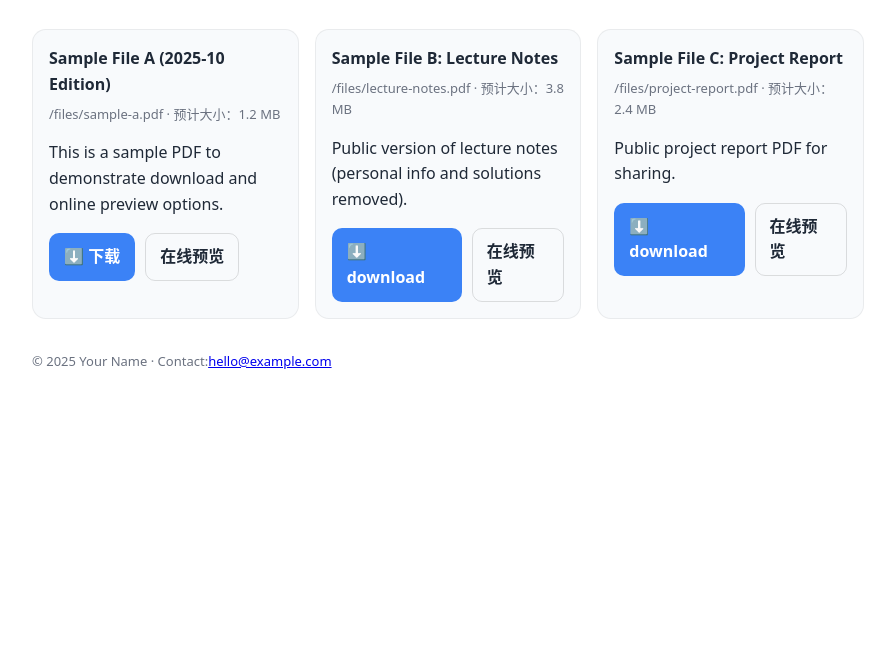
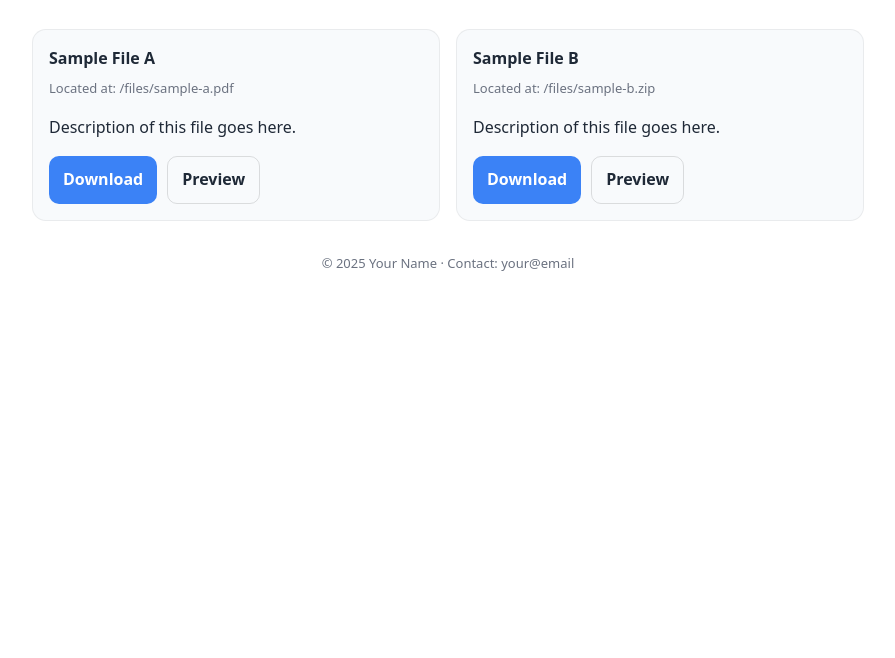
Before and after one commit to wjs780739318/Game-Project, a plain HTML site: page index.html in a window 1280 px wide. Shown: the part 142-800 px from the top of the page, without its empty margins (192-1087 px from the left). Drawn offline with Linux system fonts and the light colour scheme.

Commit message:
Update index.html

```diff
--- a/index.html
+++ b/index.html
@@ -1,19 +1,15 @@
 <!doctype html>
-<html lang="zh-Hans">
+<html lang="en">
 <head>
   <meta charset="utf-8" />
   <meta name="viewport" content="width=device-width, initial-scale=1" />
-  <title>BoardGame Project｜Your Site Name</title>
-  <meta name="description" content="download the files" />
-  <meta property="og:title" content="BoardGame Project｜Your Site Name" />
-  <meta property="og:description" content="download files here" />
-  <meta property="og:type" content="website" />
-  <link rel="icon" href="favicon.ico" />
+  <title>Public Files Download</title>
+  <meta name="description" content="Download public files from this page." />
   <style>
     :root { --bg: #ffffff; --fg: #1f2937; --muted: #6b7280; --card: #f8fafc; --brand: #3b82f6; }
     @media (prefers-color-scheme: dark){ :root{ --bg:#0b0f14; --fg:#e5e7eb; --muted:#9ca3af; --card:#111827; --brand:#60a5fa; } }
     *{ box-sizing: border-box; }
-    body{ margin:0; font-family: ui-sans-serif, system-ui, -apple-system, Segoe UI, Roboto, "PingFang SC", Helvetica, Arial, "Noto Sans CJK SC", "Microsoft YaHei", sans-serif; background:var(--bg); color:var(--fg); line-height:1.6; }
+    body{ margin:0; font-family: ui-sans-serif, system-ui, -apple-system, Segoe UI, Roboto, Helvetica, Arial, sans-serif; background:var(--bg); color:var(--fg); line-height:1.6; }
     .container{ max-width: 880px; margin: 0 auto; padding: 24px; }
     header{ padding: 24px 0 8px; }
     h1{ font-size: clamp(28px, 4vw, 36px); margin:0 0 8px; }
@@ -23,66 +19,53 @@
     .title{ font-weight:600; margin:0 0 6px; font-size: 16px; }
     .meta{ font-size: 13px; color: var(--muted); margin: 0 0 10px; }
     .actions{ display:flex; gap:10px; }
-    .btn{ appearance:none; border:1px solid transparent; background: var(--brand); color:#fff; padding:10px 14px; border-radius: 10px; font-weight:600; text-decoration:none; display:inline-flex; align-items:center; justify-content:center; }
-    .btn.secondary{ background:transparent; border-color: rgba(0,0,0,.12); color: var(--fg); }
-    .btn:focus{ outline: 2px solid var(--brand); outline-offset:2px; }
-    footer{ margin: 32px 0 12px; font-size: 13px; color: var(--muted); }
-    .badge{ display:inline-block; font-size: 12px; padding: 2px 8px; border-radius: 999px; background: rgba(59,130,246,.15); color:var(--brand); margin-left:6px; }
-    .sr-only{ position:absolute; width:1px; height:1px; padding:0; margin:-1px; overflow:hidden; clip:rect(0,0,0,0); white-space:nowrap; border:0; }
+    .btn{ background: var(--brand); color:#fff; padding:10px 14px; border-radius: 10px; font-weight:600; text-decoration:none; display:inline-flex; align-items:center; justify-content:center; border: none; }
+    .btn.secondary{ background:transparent; border:1px solid rgba(0,0,0,.12); color: var(--fg); }
+    footer{ margin: 32px 0 12px; font-size: 13px; color: var(--muted); text-align:center; }
   </style>
 </head>
+
 <body>
   <div class="container">
     <header>
-      <h1>Public Files Download <span class="badge">PDF</span></h1>
-      <p class="lead">Download the public PDF files here. Place your PDFs into the <code>/files/</code> folder and update the links accordingly.</p>
+      <h1>Public Files</h1>
+      <p class="lead">Download or preview the files below. Place your files inside the <code>/files/</code> folder and update the links.</p>
     </header>
 
-    <section class="grid" aria-label="lists">
-      <!-- 示例卡片 1 -->
+    <section class="grid" aria-label="Download List">
+
+      <!-- File Card Example 1 -->
       <article class="card">
-        <h2 class="title">Sample File A (2025-10 Edition)</h2>
-        <p class="meta">/files/sample-a.pdf · 预计大小：1.2 MB</p>
-        <p>This is a sample PDF to demonstrate download and online preview options.</p>
+        <h2 class="title">Sample File A</h2>
+        <p class="meta">Located at: /files/sample-a.pdf</p>
+        <p>Description of this file goes here.</p>
         <div class="actions">
-          <a class="btn" href="files/sample-a.pdf" download>
-            <span aria-hidden="true">⬇️</span><span class="sr-only">下载</span>&nbsp;下载
-          </a>
-          <a class="btn secondary" href="files/sample-a.pdf" target="_blank" rel="noopener noreferrer">在线预览</a>
+          <a class="btn" href="files/sample-a.pdf" download>Download</a>
+          <a class="btn secondary" href="files/sample-a.pdf" target="_blank" rel="noopener">Preview</a>
         </div>
       </article>
 
-      <!-- 示例卡片 2 -->
+      <!-- File Card Example 2 -->
       <article class="card">
-        <h2 class="title">Sample File B: Lecture Notes</h2>
-        <p class="meta">/files/lecture-notes.pdf · 预计大小：3.8 MB</p>
-        <p>Public version of lecture notes (personal info and solutions removed).</p>
+        <h2 class="title">Sample File B</h2>
+        <p class="meta">Located at: /files/sample-b.zip</p>
+        <p>Description of this file goes here.</p>
         <div class="actions">
-          <a class="btn" href="files/lecture-notes.pdf" download>⬇️ download</a>
-          <a class="btn secondary" href="files/lecture-notes.pdf" target="_blank" rel="noopener">在线预览</a>
+          <a class="btn" href="files/sample-b.zip" download>Download</a>
+          <a class="btn secondary" href="files/sample-b.zip" target="_blank" rel="noopener">Preview</a>
         </div>
       </article>
 
-      <!-- 示例卡片 3 -->
-      <article class="card">
-        <h2 class="title">Sample File C: Project Report</h2>
-        <p class="meta">/files/project-report.pdf · 预计大小：2.4 MB</p>
-        <p>Public project report PDF for sharing.</p>
-        <div class="actions">
-          <a class="btn" href="files/project-report.pdf" download>⬇️ download</a>
-          <a class="btn secondary" href="files/project-report.pdf" target="_blank" rel="noopener">在线预览</a>
-        </div>
-      </article>
     </section>
 
     <footer>
-      <p>© <span id="y"></span> Your Name · Contact:<a href="mailto:hello@example.com">hello@example.com</a></p>
+      © <span id="year"></span> Your Name · Contact: your@email
     </footer>
   </div>
 
   <script>
-    // 动态年份
-    document.getElementById('y').textContent = new Date().getFullYear();
+    document.getElementById('year').textContent = new Date().getFullYear();
   </script>
+
 </body>
 </html>
```
